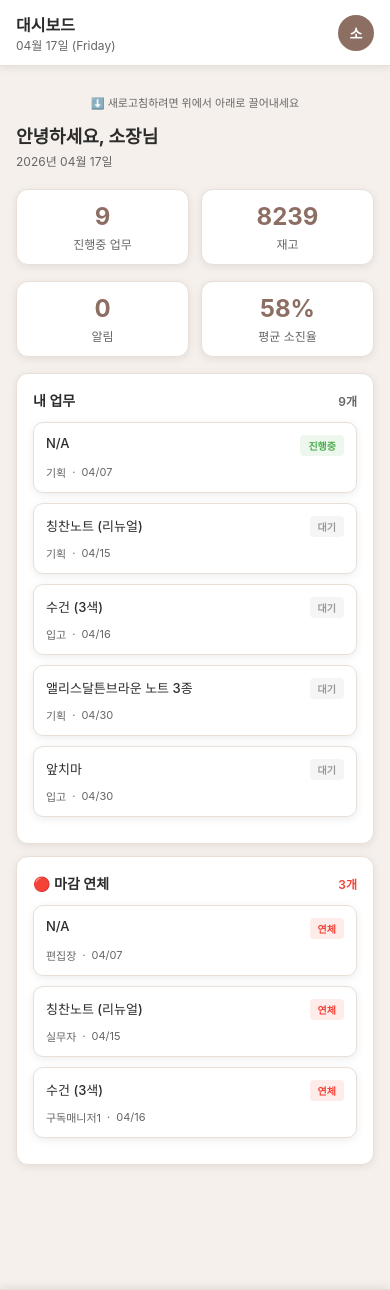
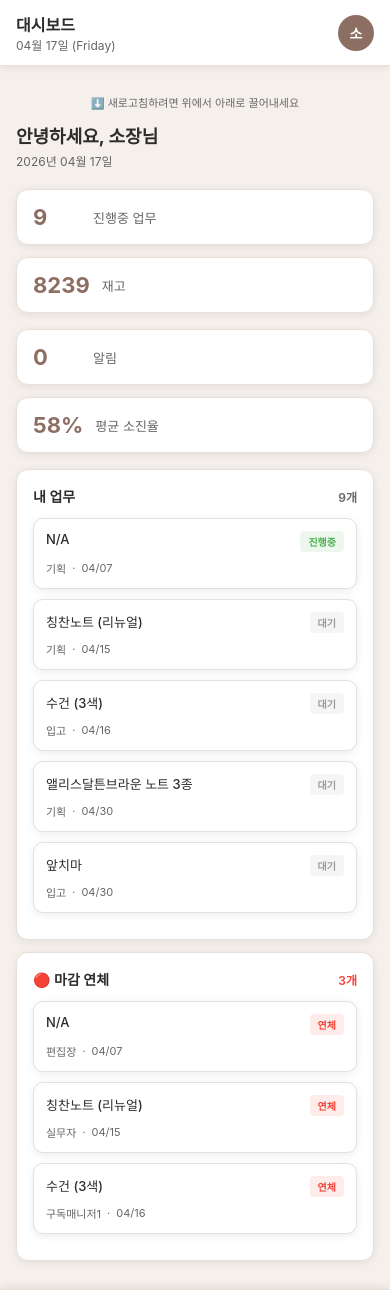
Before and after one commit to Aengdu-pricing/goods-pm-app, a Flask app: page /m/ in a window 390 px wide. Shown: the top 1290 px of the page. Run offline with Flask 3, Linux system fonts and the light colour scheme; a user stored in the database is signed in.

Commit message:
fix: mobile UI — single column cards, ensure bottom nav always visible
- summary-grid changed from 2-column to 1-column layout
- summary-card now horizontal (value + label side by side)
- bottom nav z-index raised, height includes safe area
- body position:relative for proper fixed positioning

Co-Authored-By: Claude Opus 4.6 <noreply@anthropic.com>

```diff
--- a/templates/mobile.html
+++ b/templates/mobile.html
@@ -41,6 +41,7 @@
             background-color: var(--bg);
             color: var(--text-primary);
             overflow: hidden;
+            position: relative;
         }
 
         body {
@@ -157,7 +158,7 @@
         /* Summary Grid */
         .summary-grid {
             display: grid;
-            grid-template-columns: 1fr 1fr;
+            grid-template-columns: 1fr;
             gap: 12px;
             margin-bottom: 16px;
         }
@@ -165,21 +166,23 @@
         .summary-card {
             background: var(--surface);
             border-radius: 12px;
-            padding: 12px;
+            padding: 14px 16px;
             border: 1px solid var(--border);
             box-shadow: var(--shadow);
-            text-align: center;
+            display: flex;
+            align-items: center;
+            gap: 12px;
         }
 
         .summary-value {
-            font-size: 24px;
+            font-size: 22px;
             font-weight: 700;
             color: var(--primary);
-            margin-bottom: 4px;
+            min-width: 48px;
         }
 
         .summary-label {
-            font-size: 12px;
+            font-size: 13px;
             color: var(--text-secondary);
         }
 
@@ -463,14 +466,14 @@
             bottom: 0;
             left: 0;
             right: 0;
-            height: 60px;
+            height: calc(60px + var(--notch-bottom));
             padding-bottom: var(--notch-bottom);
             background: var(--surface);
             border-top: 1px solid var(--border);
-            display: flex;
+            display: flex !important;
             justify-content: space-around;
             box-shadow: 0 -2px 8px rgba(0, 0, 0, 0.08);
-            z-index: 1000;
+            z-index: 99999;
         }
 
         .nav-item {
@@ -707,12 +710,7 @@
             font-size: 11px;
         }
 
-        /* Responsive adjustments */
-        @media (max-width: 360px) {
-            .summary-grid {
-                grid-template-columns: 1fr;
-            }
-        }
+        /* Responsive adjustments — summary-grid is always 1 column */
     </style>
 </head>
 <body>
```
